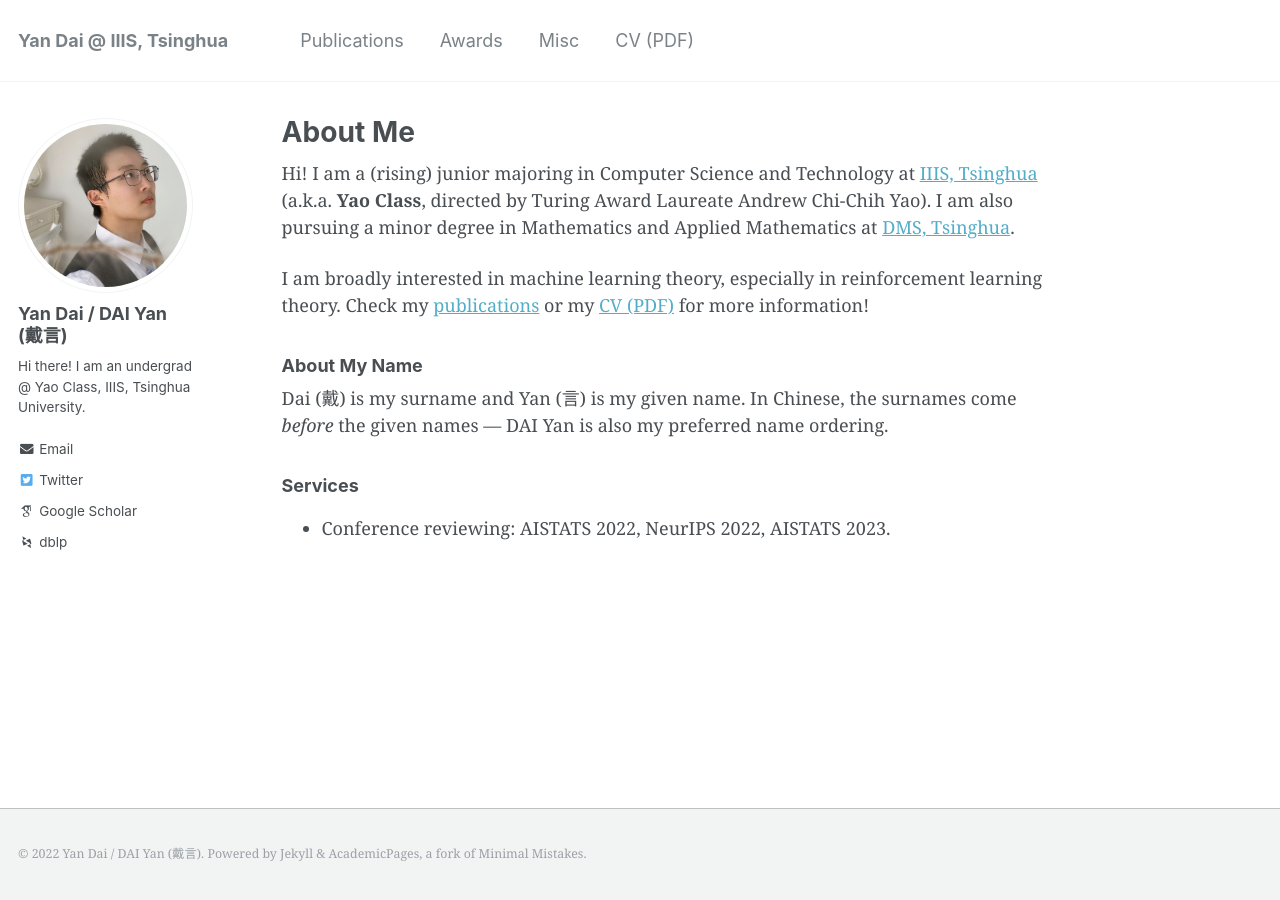
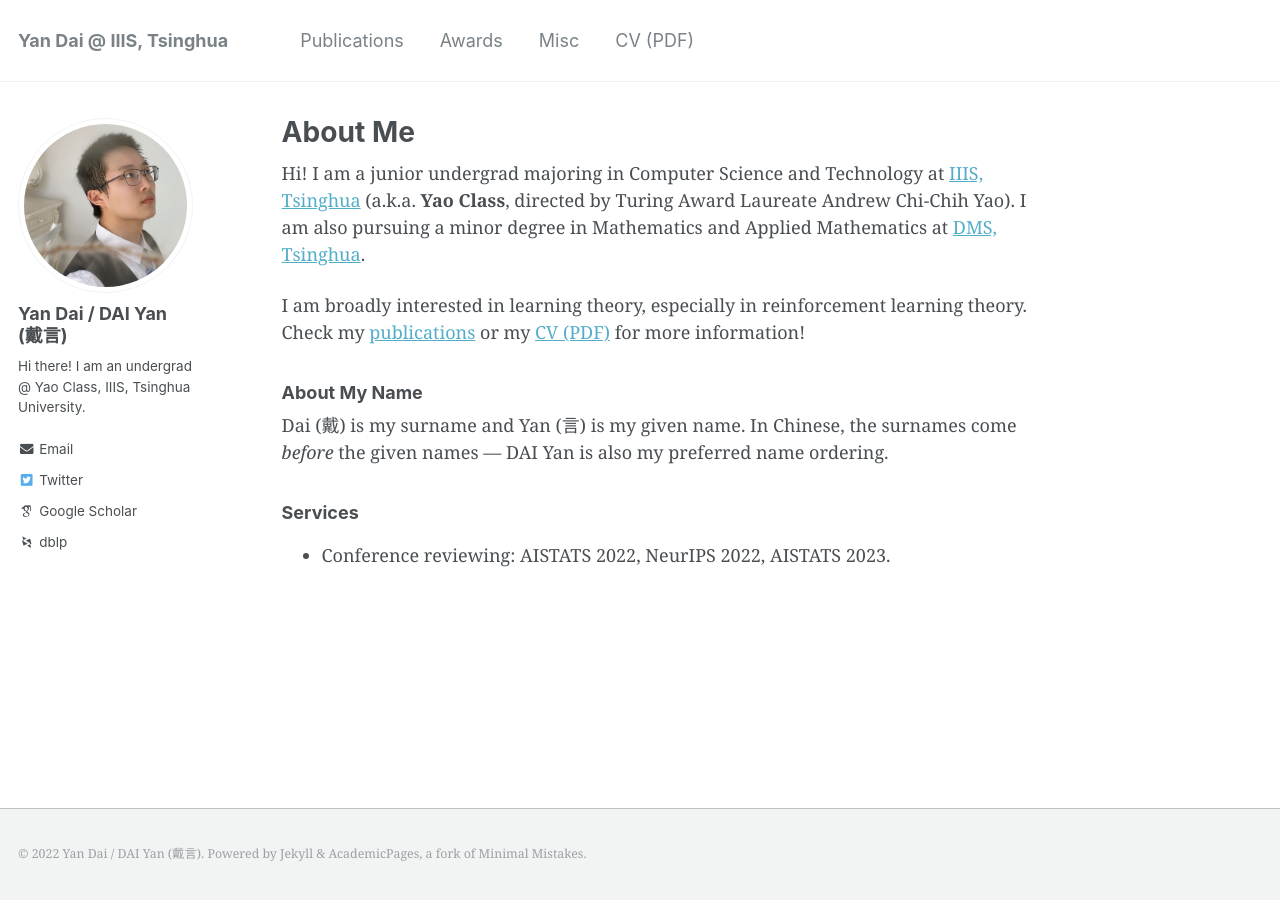
Before and after one commit to yandaichn/yandaichn.github.io, a Jekyll site: the page built from _pages/about.md, in a window 1280 px wide. Built offline with Jekyll 4.4.1, drawn with Linux system fonts in a browser that asks for light colours; some web fonts are replaced.

Commit message:
Upd about

```diff
--- a/_pages/about.md
+++ b/_pages/about.md
@@ -8,9 +8,9 @@ redirect_from:
   - /about.html
 ---
 
-Hi! I am a (rising) junior majoring in Computer Science and Technology at [IIIS, Tsinghua](https://iiis.tsinghua.edu.cn/en/) (a.k.a. **Yao Class**, directed by Turing Award Laureate Andrew Chi-Chih Yao). I am also pursuing a minor degree in Mathematics and Applied Mathematics at [DMS, Tsinghua](https://www.math.tsinghua.edu.cn/).
+Hi! I am a junior undergrad majoring in Computer Science and Technology at [IIIS, Tsinghua](https://iiis.tsinghua.edu.cn/en/) (a.k.a. **Yao Class**, directed by Turing Award Laureate Andrew Chi-Chih Yao). I am also pursuing a minor degree in Mathematics and Applied Mathematics at [DMS, Tsinghua](https://www.math.tsinghua.edu.cn/).
 
-I am broadly interested in machine learning theory, especially in reinforcement learning theory. Check my [publications](publications) or my [CV (PDF)](CV_Yan.pdf) for more information!
+I am broadly interested in learning theory, especially in reinforcement learning theory. Check my [publications](publications) or my [CV (PDF)](CV_Yan.pdf) for more information!
 
 ### About My Name
 Dai (戴) is my surname and Yan (言) is my given name. In Chinese, the surnames come *before* the given names --- DAI Yan is also my preferred name ordering.
```
